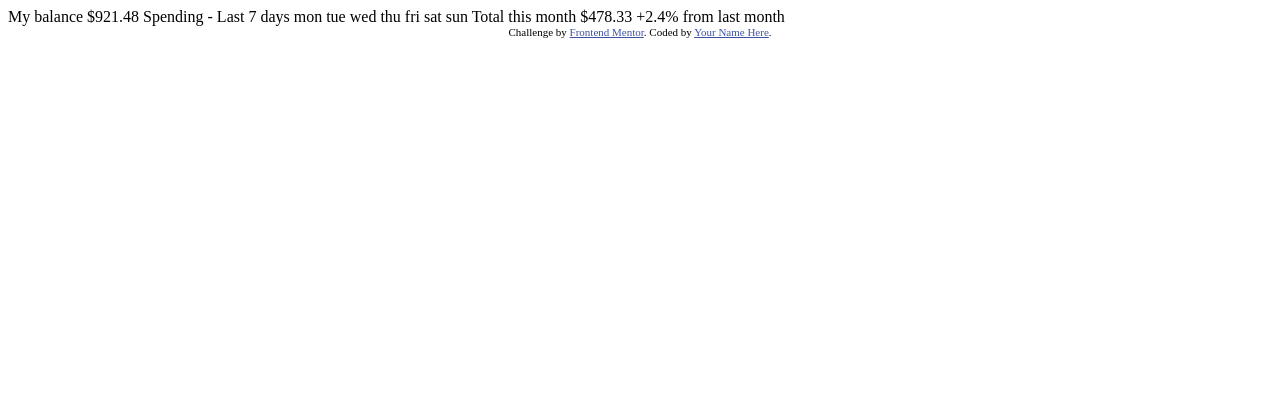
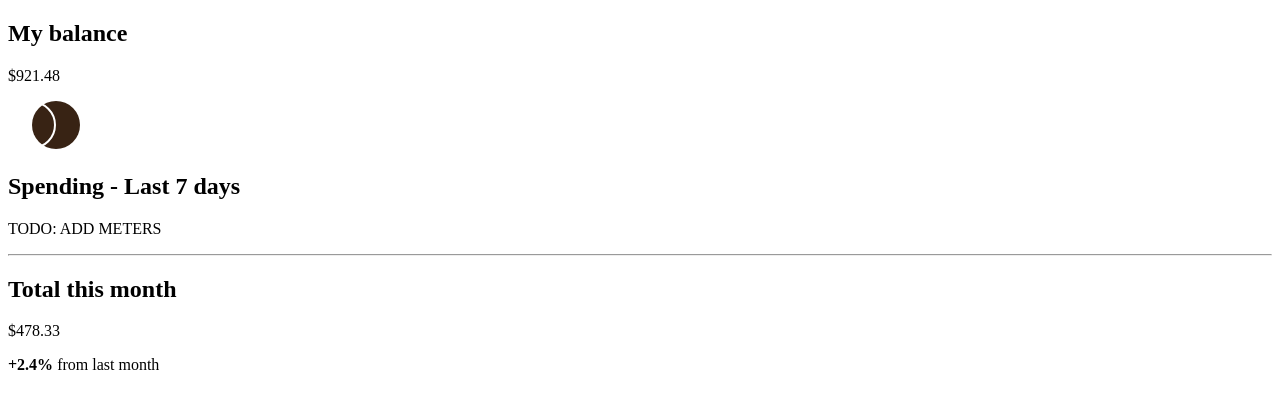
Before and after one commit to dave-cross/Frontend-Mentor-expenses-chart-component, a plain HTML site: page index.html in a window 1280 px wide. Drawn offline with Linux system fonts and the light colour scheme.

Commit message:
feat(expenses): add markup

```diff
--- a/index.html
+++ b/index.html
@@ -1,26 +1,38 @@
 <!DOCTYPE html>
 <html lang="en">
   <head>
-  <meta charset="UTF-8">
-  <meta name="viewport" content="width=device-width, initial-scale=1.0"> <!-- displays site properly based on user's device -->
+    <meta charset="UTF-8" />
+    <meta name="viewport" content="width=device-width, initial-scale=1.0" />
+    <!-- displays site properly based on user's device -->
 
-  <link rel="icon" type="image/png" sizes="32x32" href="./images/favicon-32x32.png">
+    <link
+      rel="icon"
+      type="image/png"
+      sizes="32x32"
+      href="./images/favicon-32x32.png"
+    />
 
     <title>Frontend Mentor | Expenses chart component</title>
 
-  <!-- Feel free to remove these styles or customise in your own stylesheet 👍 -->
-  <style>
-    .attribution { font-size: 11px; text-align: center; }
-    .attribution a { color: hsl(228, 45%, 44%); }
-  </style>
+    <link rel="stylesheet" href="style.css" />
   </head>
   <body>
-
-  My balance
-  $921.48
-
-  Spending - Last 7 days
-
+    <main class="challenge-wrapper">
+      <article class="expenses">
+        <div class="expenses__balance">
+          <div>
+            <h2>My balance</h2>
+            <p>
+              <data value="921.48">$921.48</data>
+            </p>
+          </div>
+          <img src="./images/logo.svg" alt="" />
+        </div>
+        <div class="expenses__main">
+          <div class="expenses__week">
+            <h2>Spending - Last 7 days</h2>
+            <p>TODO: ADD METERS</p>
+            <!--
           mon
           tue
           wed
@@ -28,16 +40,27 @@
           fri
           sat
           sun
+          --></div>
+          <hr />
+          <div class="expenses__month">
+            <h2>Total this month</h2>
+            <p class="expenses__month-total">
+              <data value="478.33">$478.33</data>
+            </p>
+            <p class="expenses__month-prev">
+              <strong>
+                <data value="2.4">+2.4%</data>
+              </strong>
+              <span>from last month</span>
+            </p>
+          </div>
+        </div>
+      </article>
+    </main>
 
-  Total this month
-  $478.33
-
-  +2.4%
-  from last month
-
-  <div class="attribution">
+    <!-- <div class="attribution">
     Challenge by <a href="https://www.frontendmentor.io?ref=challenge" target="_blank">Frontend Mentor</a>.
     Coded by <a href="#">Your Name Here</a>.
-  </div>
+  </div> -->
   </body>
 </html>
```
Also changed, not shown: style.css (added). Lines whose indentation alone changed are shown as unchanged.
